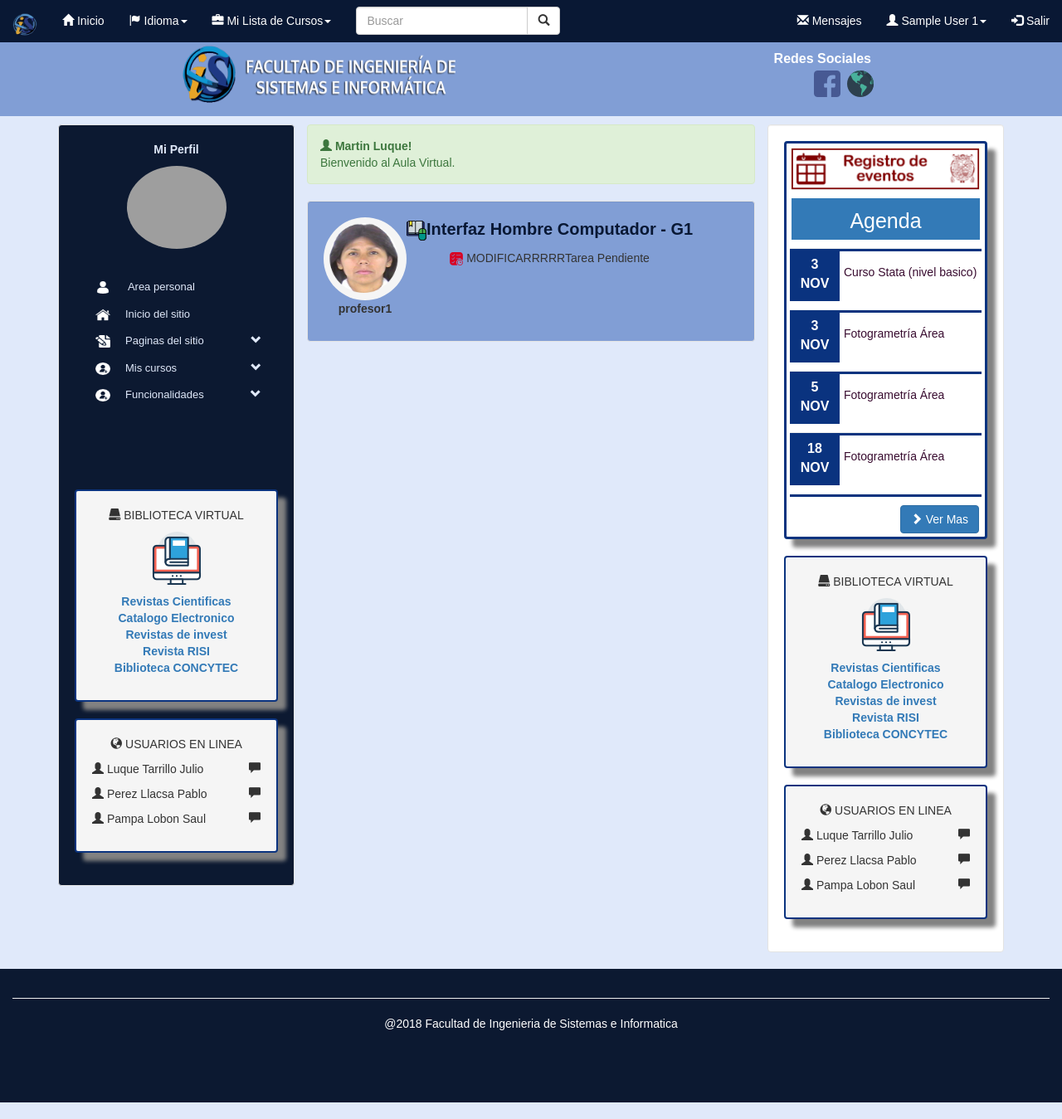
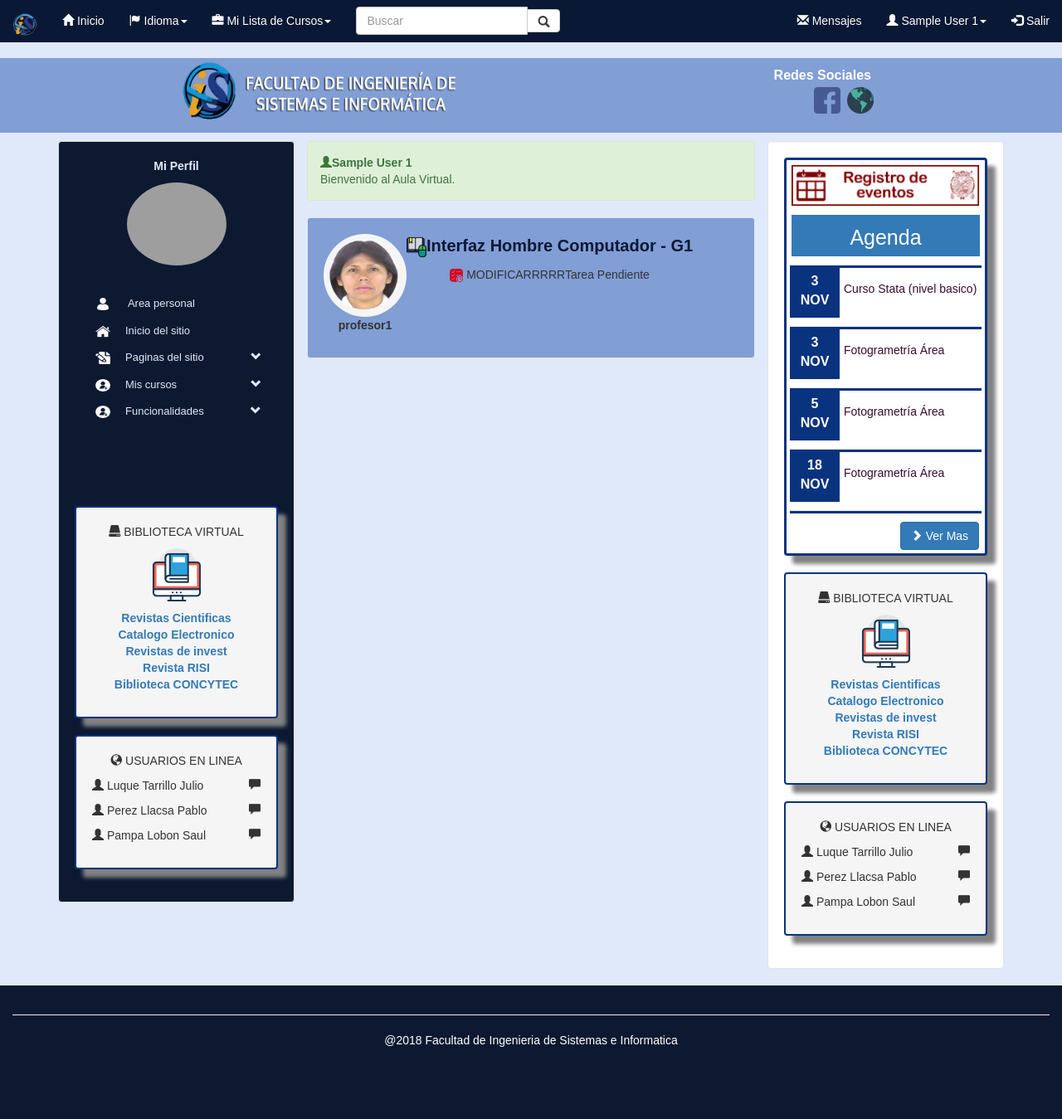
Before and after one commit to SaulPampaL/proyecto-IHC, a PHP site: page /projectos/ in a window 1280 px wide. Shown: the whole page at 83% size. Run offline with PHP 8.4, Linux system fonts and the light colour scheme; the visitor is signed in with stand-in values (Sample User, id 1); data comes from the database, SQL or seed files in the repository; grey boxes are pictures that could not be loaded.

Commit message:
arreglado el problema de ruta en el nav

```diff
--- a/index.php
+++ b/index.php
@@ -12,7 +12,7 @@
 
 	$cursos = obtener_profesoresCurso($conexion, $_SESSION['id']);
 
-/*	print_r($cursos);*/
+	print_r($_SESSION);
 
 	require 'views/index.view.php';
 
--- a/views/index.view.php
+++ b/views/index.view.php
@@ -8,7 +8,7 @@
             <div class="row">
                 <div class="col-sm-12" >
                             <div class="alert alert-success fade in text-left">
-                                <p><strong><span class="glyphicon glyphicon-user"></span> Martin Luque!</strong></p>
+                                <p><strong><span class="glyphicon glyphicon-user"></span><?php echo $_SESSION['nombre'] . " " . $_SESSION['apellidos']; ?></strong></p>
                                 Bienvenido al Aula Virtual.
                             </div>
                 </div>
--- a/views/menuNav.view.php
+++ b/views/menuNav.view.php
@@ -23,7 +23,7 @@
                         </li>
                         <li class="submenu"><a href="#"><img src="<?php echo RUTA; ?>imagenes/icon-nuevo.png" class="b">Funcionalidades<span class="glyphicon glyphicon-chevron-down" id="e"></span></a>
                             <ul>
-                                <li ><a href="<?php echo RUTA; ?>views/agregarClase.view.php"><img src="<?php echo RUTA; ?>imagenes/añadir.png" class="b"><?php if($_SESSION['tipo']=='profesor'){echo "Agregar Tareas";}else{ echo "Ver Tareas";} ?></a></li>
+                                <li ><a href="<?php echo RUTA; ?>paginas/agregarClase.php"><img src="<?php echo RUTA; ?>imagenes/añadir.png" class="b"><?php if($_SESSION['tipo']=='profesor'){echo "Agregar Clase";}else{ echo "Ver Clase";} ?></a></li>
                                 <li ><a href="../php/funcionalidad2.html"><img src="<?php echo RUTA; ?>imagenes/ojo.png" class="b">Funcionalidad Nº2</a></li>
                             </ul>
                         </li>
```
